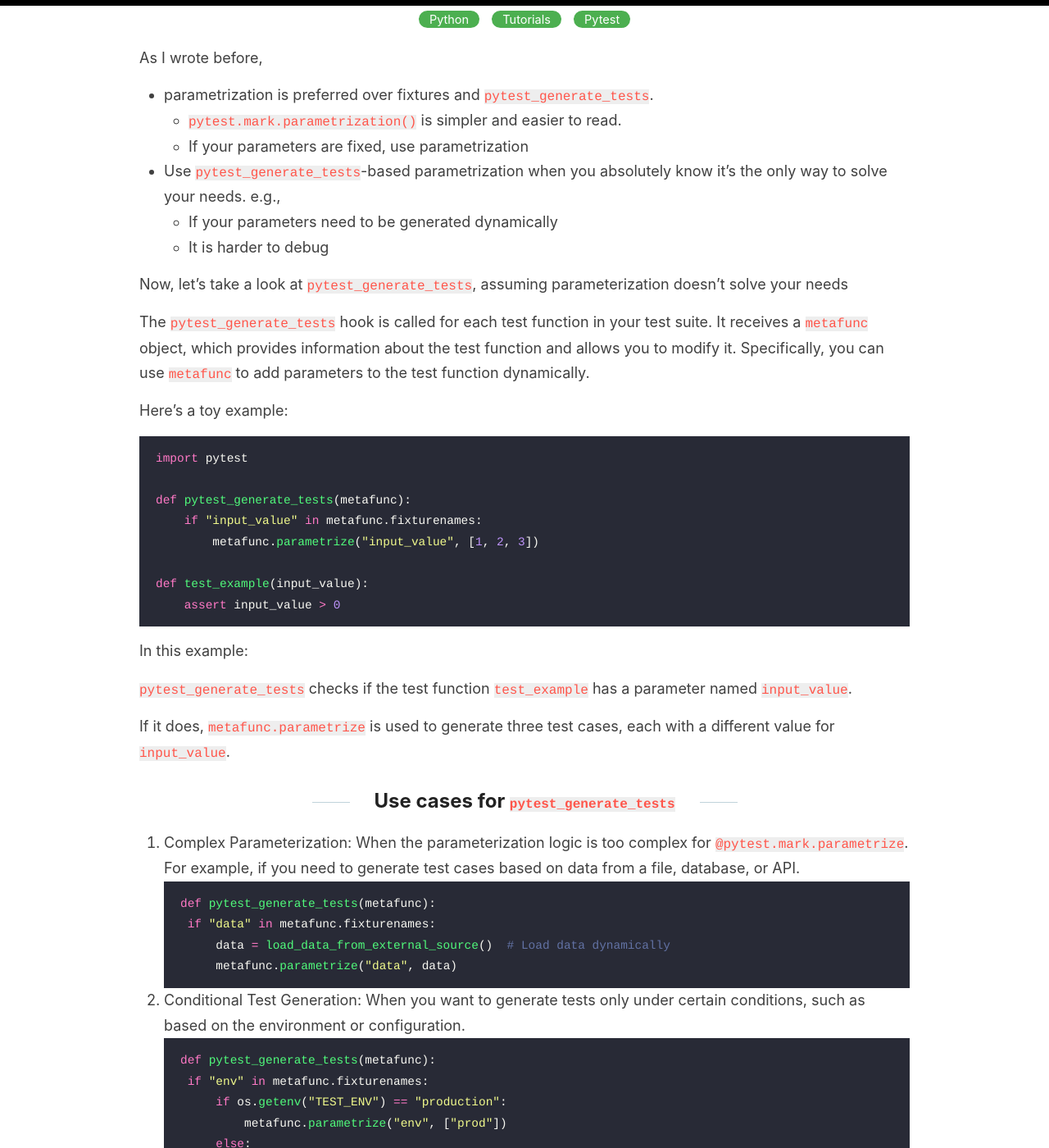
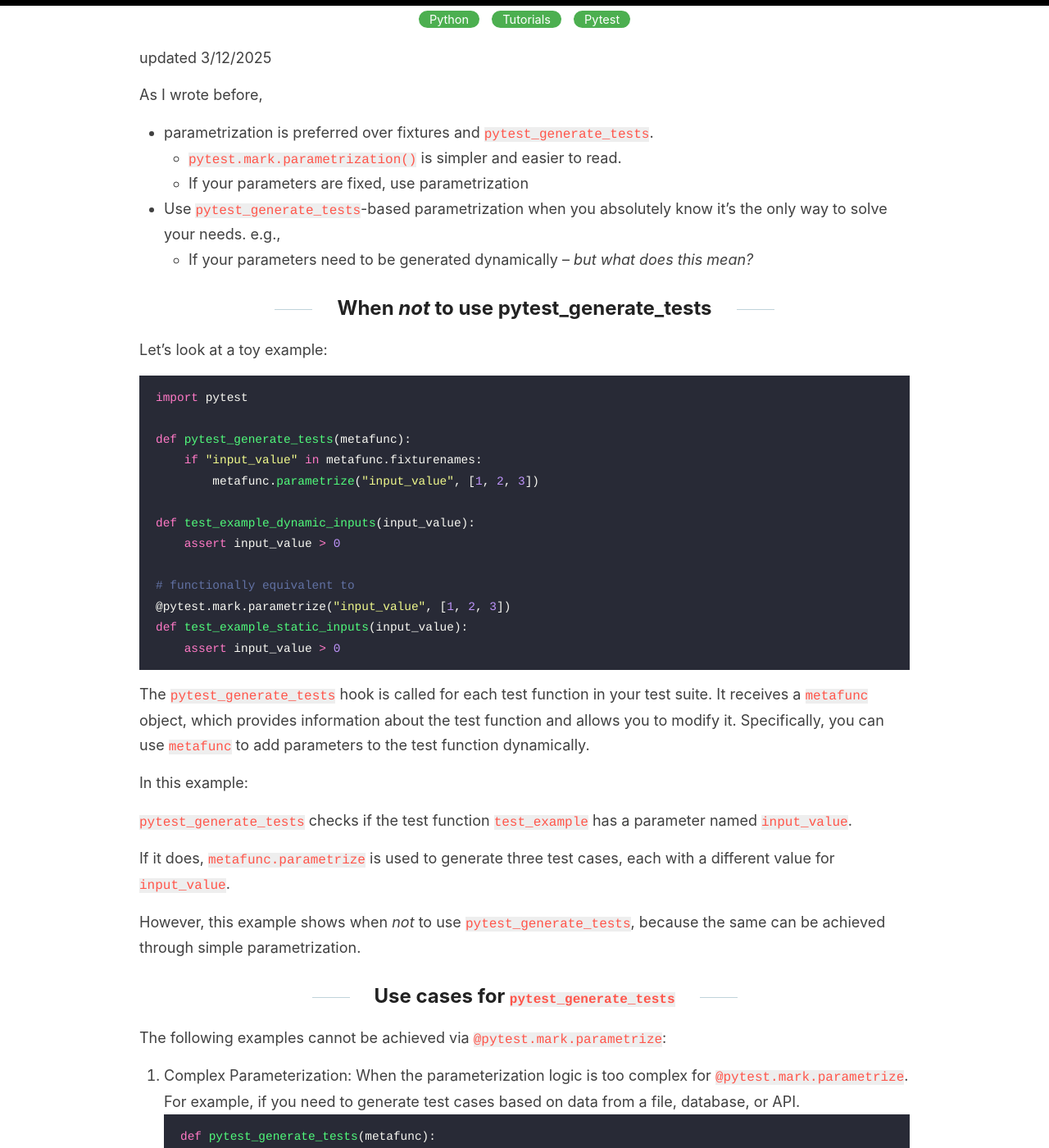
Before and after one commit to kfchou/kfchou.github.io, a Jekyll site: the page built from _posts/2024-10-19-pytest-generate-tests.md, in a window 1280 px wide and 1400 px high, scrolled down 233 px. Shown: the whole window at 82% size. Built offline with Jekyll 4.4.1, drawn with Linux system fonts in a browser that asks for light colours; comment, search, counter and statistics services are not loaded; some of the changed text lies outside the part shown.

Commit message:
update pytest generate tests

````diff
--- a/_posts/2024-10-19-pytest-generate-tests.md
+++ b/_posts/2024-10-19-pytest-generate-tests.md
@@ -4,20 +4,17 @@ title:  pytest_generate_tests
 categories: [Python,Tutorials, Pytest]
 excerpt: Parametrization on crack
 ---
+updated 3/12/2025
 
 As I wrote before,
 * parametrization is preferred over fixtures and `pytest_generate_tests`.
   * `pytest.mark.parametrization()` is simpler and easier to read.
   * If your parameters are fixed, use parametrization
 * Use `pytest_generate_tests`-based parametrization when you absolutely know it’s the only way to solve your needs. e.g.,
-  * If your parameters need to be generated dynamically
-  * It is harder to debug
+  * If your parameters need to be generated dynamically -- _but what does this mean?_
 
-Now, let's take a look at `pytest_generate_tests`, assuming parameterization doesn't solve your needs
-
-The `pytest_generate_tests` hook is called for each test function in your test suite. It receives a `metafunc` object, which provides information about the test function and allows you to modify it. Specifically, you can use `metafunc` to add parameters to the test function dynamically.
-
-Here's a toy example:
+## When _not_ to use pytest_generate_tests
+Let's look at a toy example:
 ```py
 import pytest
 
@@ -25,9 +22,15 @@ def pytest_generate_tests(metafunc):
     if "input_value" in metafunc.fixturenames:
         metafunc.parametrize("input_value", [1, 2, 3])
 
-def test_example(input_value):
+def test_example_dynamic_inputs(input_value):
+    assert input_value > 0
+
+# functionally equivalent to
+@pytest.mark.parametrize("input_value", [1, 2, 3])
+def test_example_static_inputs(input_value):
     assert input_value > 0
 ```
+The `pytest_generate_tests` hook is called for each test function in your test suite. It receives a `metafunc` object, which provides information about the test function and allows you to modify it. Specifically, you can use `metafunc` to add parameters to the test function dynamically.
 
 In this example:
 
@@ -35,7 +38,10 @@ In this example:
 
 If it does, `metafunc.parametrize` is used to generate three test cases, each with a different value for `input_value`.
 
+However, this example shows when _not_ to use `pytest_generate_tests`, because the same can be achieved through simple parametrization.
+
 ## Use cases for `pytest_generate_tests`
+The following examples cannot be achieved via `@pytest.mark.parametrize`:
 1. Complex Parameterization: When the parameterization logic is too complex for `@pytest.mark.parametrize`. For example, if you need to generate test cases based on data from a file, database, or API.
    ```py
    def pytest_generate_tests(metafunc):
@@ -60,6 +66,8 @@ If it does, `metafunc.parametrize` is used to generate three test cases, each wi
     ```
 4. Avoiding Repetition: When you want to avoid repeating the same parameterization logic across multiple test functions.
    ```py
+   # conftest.py
+   # parametrize all tests requesting "input_value"
    def pytest_generate_tests(metafunc):
     if "input_value" in metafunc.fixturenames:
         metafunc.parametrize("input_value", [1, 2, 3])
````
